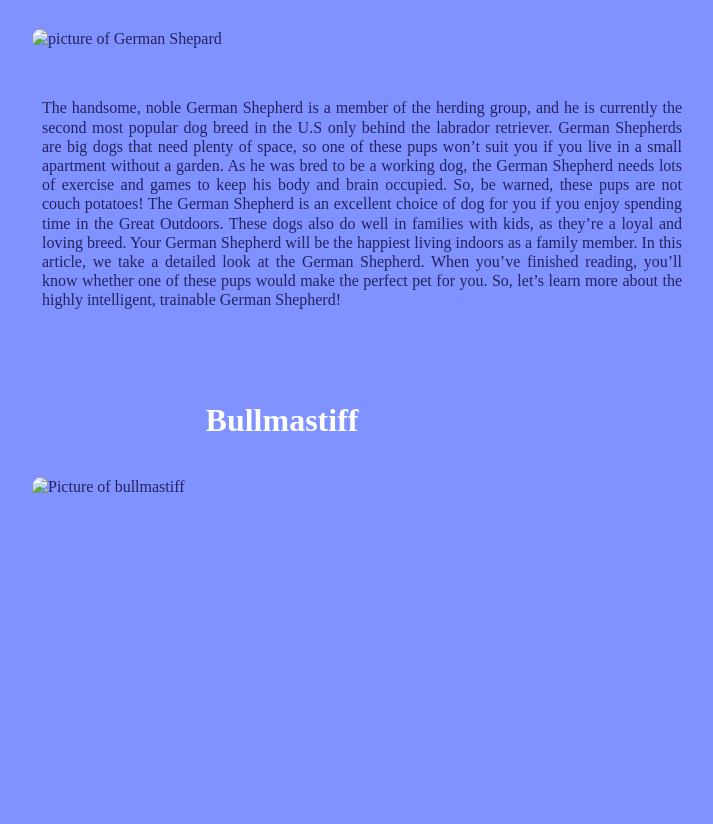
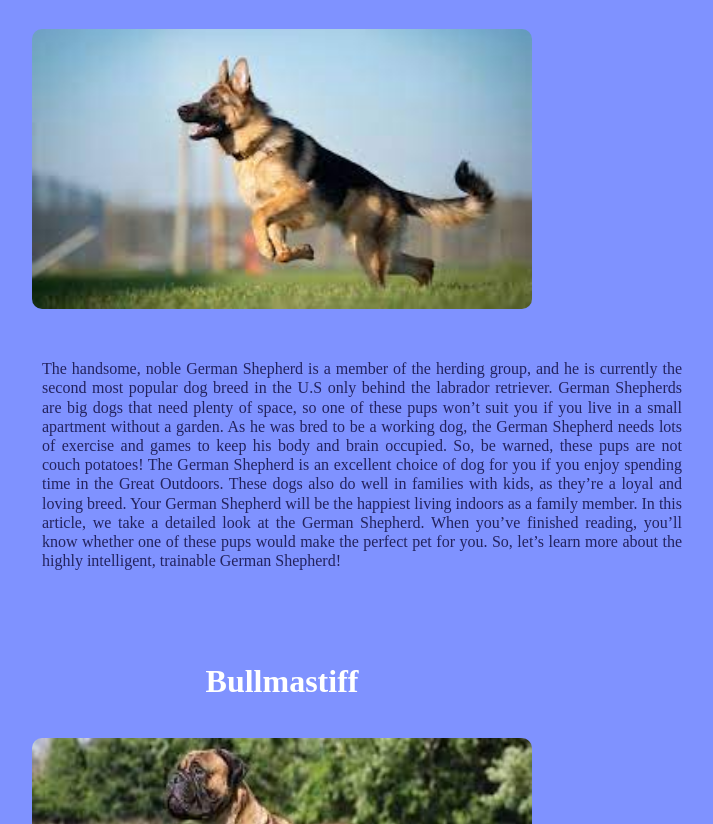
Before and after one commit to DavisHilton/First_VS_Code_Project, a plain HTML site: page about.html in a window 1280 px wide. Shown: the part 373-1197 px from the top of the page, without its empty margins (358-1071 px from the left). Drawn offline with Linux system fonts and the light colour scheme; the site is published under a folder, as on GitHub Pages, so addresses that start at the root find nothing.

Commit message:
Update about.html

```diff
--- a/about.html
+++ b/about.html
@@ -22,7 +22,7 @@
     <div class="h1"><h1>Information About  Dog Breeds</h1></div>
     <section class="dog-type german-shepard">
       <h2 class="h2-german">German Shepard Dog</h2>
-      <img src="/resources/images/download.jfif" width="500" alt="picture of German Shepard">
+      <img src="resources/images/download.jfif" width="500" alt="picture of German Shepard">
       <p>The handsome, noble German Shepherd is a member of the herding group, and he is currently the second most
         popular dog breed in the U.S only behind the labrador retriever. German Shepherds are big dogs that need
         plenty
@@ -45,7 +45,7 @@
 
     <section class="dog-type bullmastiff">
       <h2 class="h2-bullmastiff">Bullmastiff</h2>
-      <img src="/resources/images/bullmastiff(1).jfif" width="500" height="300" alt="Picture of bullmastiff">
+      <img src="resources/images/bullmastiff(1).jfif" width="500" height="300" alt="Picture of bullmastiff">
       <p>The Bullmastiff is a mighty pup who is a true gentle giant. But, try to mess with his family, and he’ll step
         in
         to protect them ferociously. This big softie is a well-balanced pooch for most family homes. There are also
```
